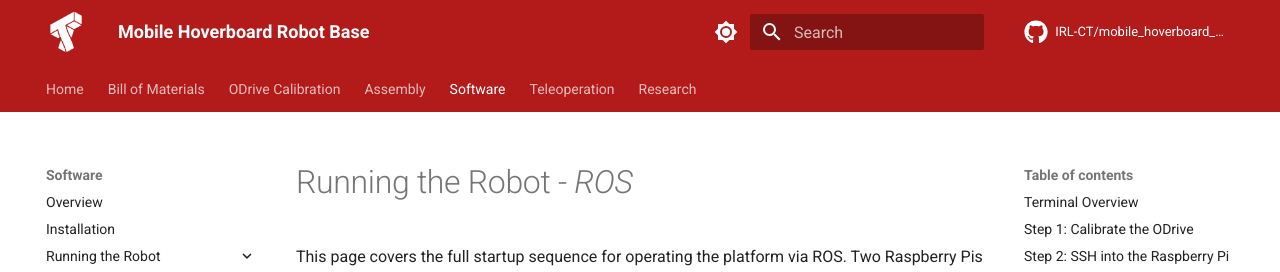
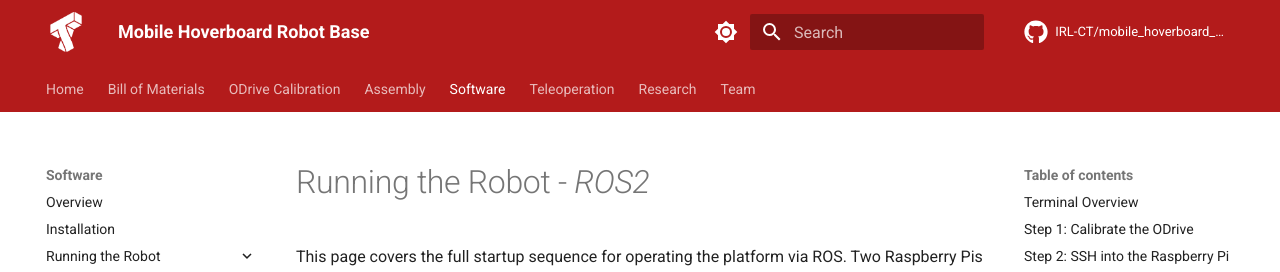
Before and after one commit to IRL-CT/mobile_hoverboard_robot_base, an MkDocs documentation site: the page built from docs/software/running_ros.md, in a window 1280 px wide and 900 px high. Shown: the top 272 px of the window. Built offline with MkDocs 1.6.1 and Material for MkDocs 9.7.7, drawn with Linux system fonts in a browser that asks for light colours; comment, search, counter and statistics services are not loaded.

Commit message:
Added Team page

```diff
--- a/docs/software/running_ros.md
+++ b/docs/software/running_ros.md
@@ -1,4 +1,4 @@
-# Running the Robot - *ROS*
+# Running the Robot - *ROS2*
 
 This page covers the full startup sequence for operating the platform via ROS. Two Raspberry Pis must be running simultaneously — one inside the robot (base) and one external (controller).
 
--- a/mkdocs.yml
+++ b/mkdocs.yml
@@ -56,6 +56,7 @@
           - SSH-only (ROS1): software/running_ssh.md
   - Teleoperation: teleoperation.md
   - Research: research.md
+  - Team: team.md
 
 extra_css:
   - assets/stylesheets/extra.css
```
Also changed, not shown: 1 other file.
